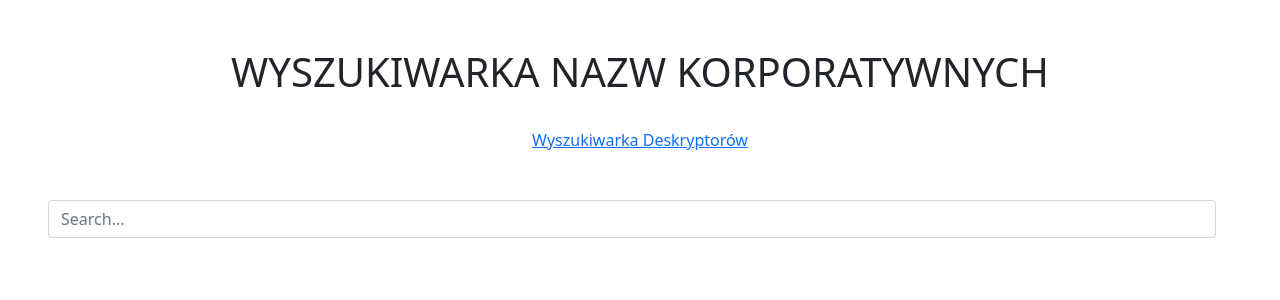
After one commit to nwolczuk/bn_desc_searcher, a Django app: page /corporatives/ in a window 1280 px wide. The commit adds this page. Shown: the top 300 px of the page. Run offline with Django 3.2, Linux system fonts and the light colour scheme.

Commit message:
corporative searcher added

```diff
--- a/searcher/urls.py
+++ b/searcher/urls.py
@@ -5,5 +5,7 @@ from . import views
 app_name = 'searcher'
 
 urlpatterns=[
-    path('home/', views.home, name='home')
+    path('home/', views.home, name='home'),
+    path('', views.mainredirect, name='mainredirect'),
+    path('corporatives/', views.corporatives, name='corporatives')
 ]
--- a/searcher/views.py
+++ b/searcher/views.py
@@ -1,17 +1,46 @@
 from django.db.models.fields import DecimalField
-from django.shortcuts import render
+from django.shortcuts import render, redirect
+from django.db.models.functions import Length
 
-from .models import Descriptors
+from .models import Descriptors, Corporatives
 
 # Create your views here.
 def home(request):
     if request.method == 'POST':
         search_query = request.POST['search_query']
-        if search_query.startswith('any:'):
-            results = Descriptors.objects.filter(descriptor__contains=search_query[4:].lower())
+        if search_query.startswith('!'):
+            results = Descriptors.objects.filter(descriptor__icontains=search_query[1:])
         else:
-            regex_pattern = '^' + search_query.capitalize() + '|^' + search_query.lower() + '|\$.' + search_query.lower() + '|\$.' + search_query.capitalize() + '| ' + search_query.capitalize() + '| ' + search_query.lower()
-            results = Descriptors.objects.filter(descriptor__regex=regex_pattern)
+            search_list = search_query.split('&')
+            regex_pattern = '^' + search_list[0] + '|\$.' + search_list[0] + '| ' + search_list[0]
+            q = Descriptors.objects.filter(descriptor__iregex=regex_pattern)
+            if len(search_list) > 1:
+                for phrase in search_list[1:]:
+                    regex_pattern = '^' + phrase + '|\$.' + phrase + '| ' + phrase
+                    q = q.filter(descriptor__iregex=regex_pattern)
+            results = q
         return render(request, 'searcher/result.html', {'search_query': search_query, 'results': results})
     else:
         return render(request, 'searcher/base.html')
+
+def corporatives(request):
+    if request.method == 'POST':
+        search_query = request.POST['search_query']
+        if search_query.startswith('!'):
+            results = Corporatives.objects.filter(corporative__icontains=search_query[1:]).order_by(Length('corporative'))
+        else:
+            search_list = search_query.split('&')
+            regex_pattern = '^' + search_list[0] + '|\$.' + search_list[0] + '| ' + search_list[0]
+            q = Corporatives.objects.filter(corporative__iregex=regex_pattern)
+            if len(search_list) > 1:
+                for phrase in search_list[1:]:
+                    regex_pattern = '^' + phrase + '|\$.' + phrase + '| ' + phrase
+                    q = q.filter(corporative__iregex=regex_pattern)
+            results = q.order_by(Length('corporative'))
+        return render(request, 'searcher/corporativesresults.html', {'search_query': search_query, 'results': results})
+    else:
+        return render(request, 'searcher/corporativesbase.html')
+
+
+def mainredirect(request):
+    return redirect('/home/')
--- a/templates/searcher/base.html
+++ b/templates/searcher/base.html
@@ -26,6 +26,18 @@
     </head>
 
     <body>
+
+        <div>
+            {% block title %}
+            <center>
+                <div class='my-5'>
+                    <h1>WYSZUKIWARKA DESKRYPTORÓW</h1><br/>
+                    <a href="/corporatives/">Wyszukiwarka Nazw Korporatywnych</a>
+                </div>
+            </center>
+            {% endblock %}
+        </div>
+
         <div class='m-5'>
             <form class="col-12 col-lg-auto mb-3 mb-lg-0 me-lg-3" method="POST">
                 {% csrf_token %}
--- /dev/null
+++ b/templates/searcher/corporativesbase.html
@@ -0,0 +1,10 @@
+{% extends 'searcher/base.html' %}
+
+{% block title %}
+    <center>
+        <div class='my-5'>
+            <h1>WYSZUKIWARKA NAZW KORPORATYWNYCH</h1><br/>
+            <a href="/home/">Wyszukiwarka Deskryptorów</a>
+        </div>
+    </center>
+{% endblock %}
```
Also changed, not shown: searcher/models.py (+12 -0 lines), templates/searcher/corporativesresults.html (added, +17 -0 lines).
